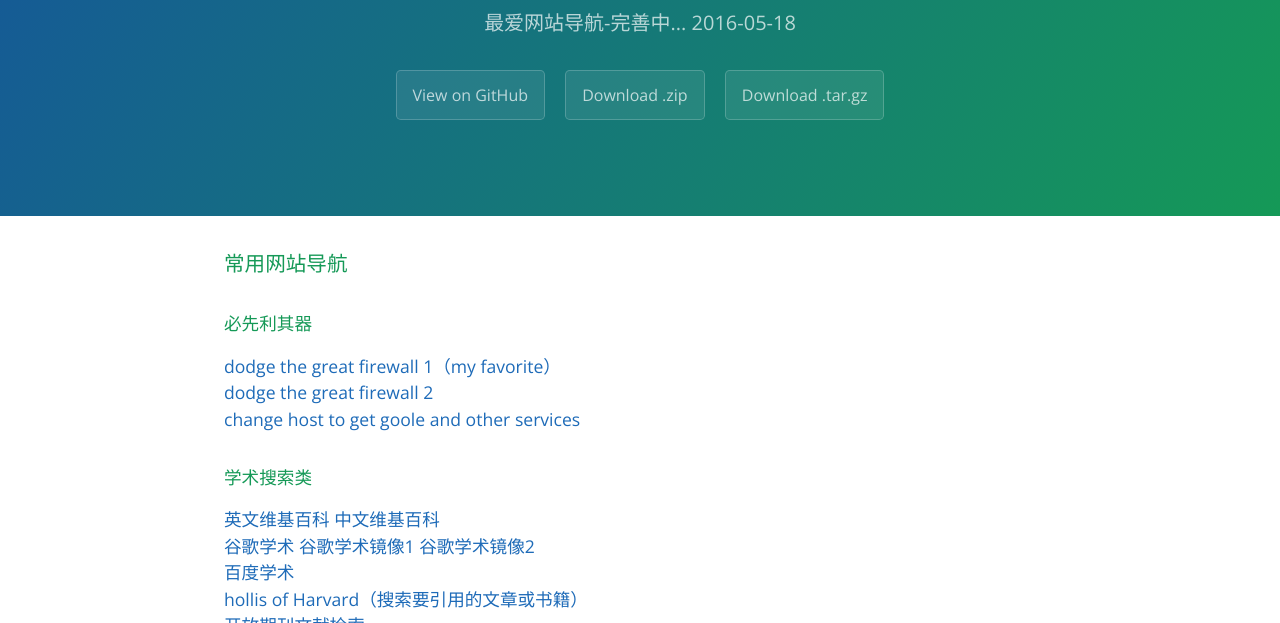
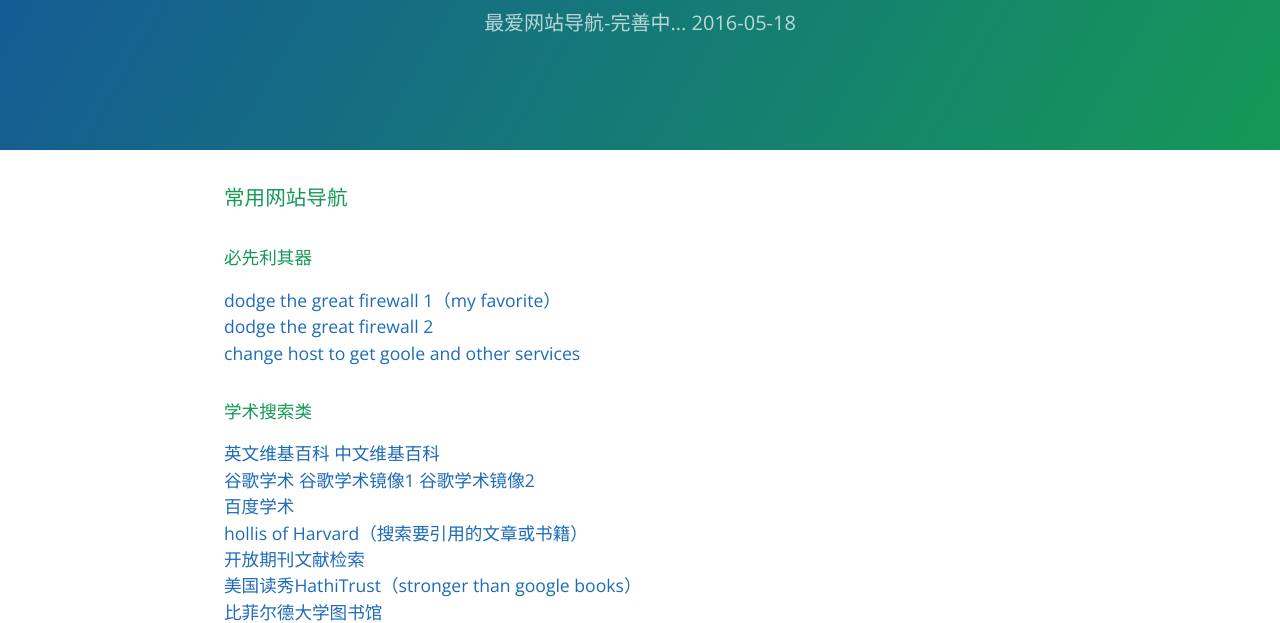
Before and after one commit to x2yline/-, a plain HTML site: page index.html in a window 1280 px wide. Shown: the part 167-790 px from the top of the page. Drawn offline with nearby package versions, Linux system fonts and the light colour scheme.

Commit message:
Update index.html

```diff
--- a/index.html
+++ b/index.html
@@ -13,9 +13,6 @@
     <section class="page-header">
       <h1 class="project-name">Internet Guide</h1>
       <h2 class="project-tagline">最爱网站导航-完善中... 2016-05-18</h2>
-      <a href="https://github.com/x2yline/daily" class="btn">View on GitHub</a>
-      <a href="https://github.com/x2yline/daily/zipball/master" class="btn">Download .zip</a>
-      <a href="https://github.com/x2yline/daily/tarball/master" class="btn">Download .tar.gz</a>
     </section>
 
     <section class="main-content">
```
